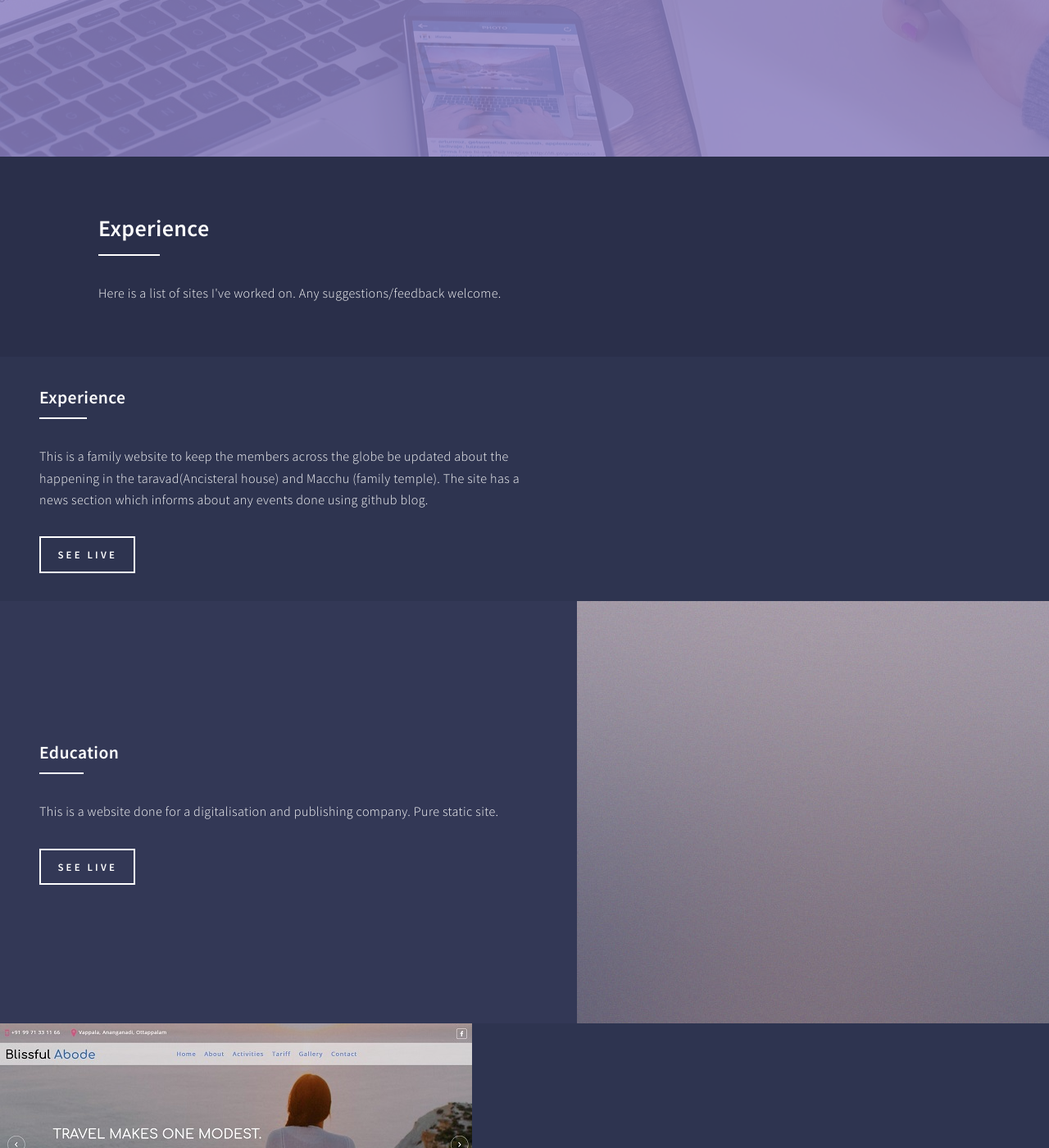
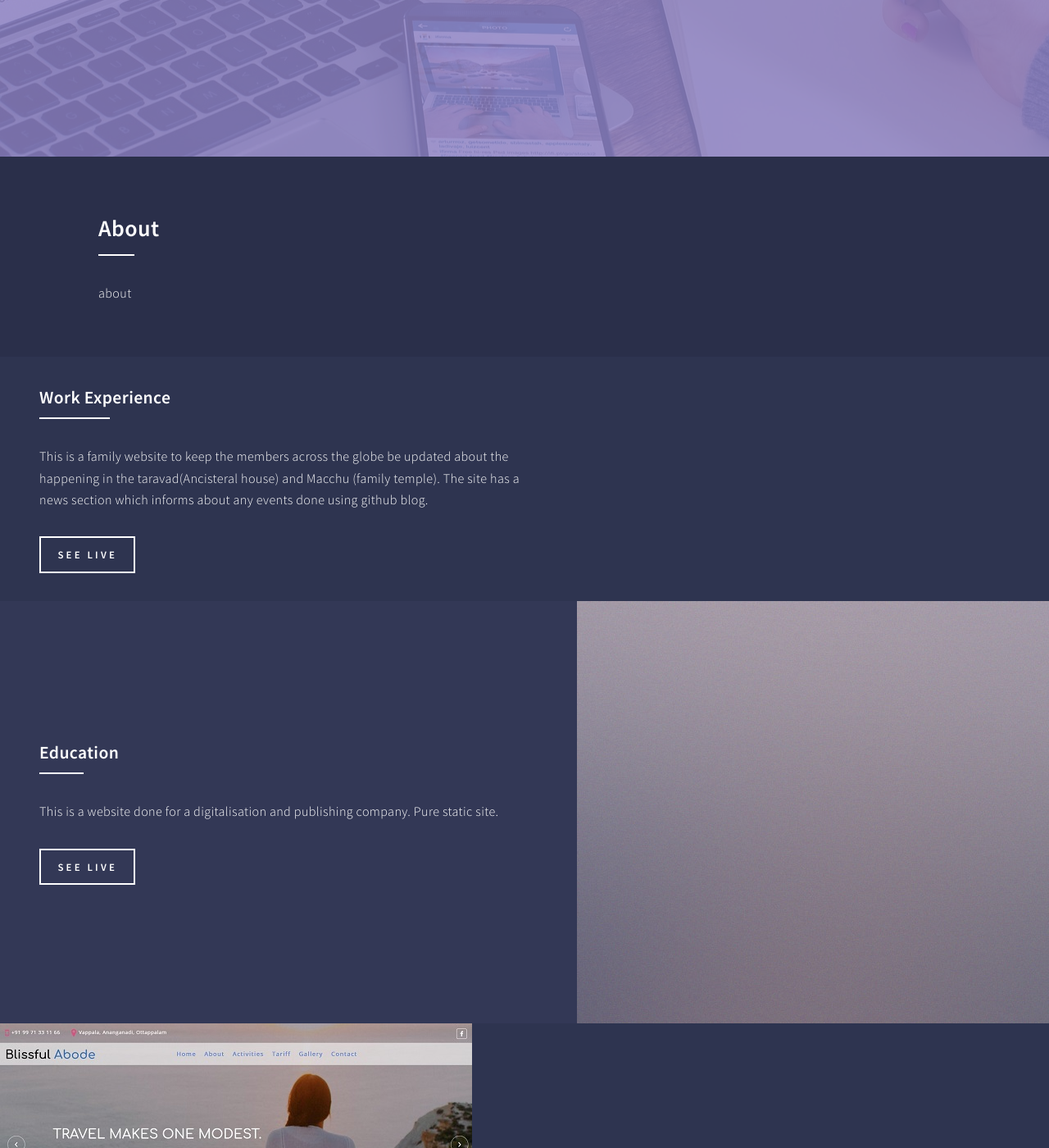
Before and after one commit to dhanyacm/dhanyacm, a Jekyll site: the page built from resume.html, in a window 1280 px wide and 1400 px high, scrolled down 321 px. Shown: the whole window at 82% size. Built offline with Jekyll 4.4.1, drawn with Linux system fonts in a browser that asks for light colours; some of the changed text lies outside the part shown.

Commit message:
Update resume.html

```diff
--- a/resume.html
+++ b/resume.html
@@ -32,11 +32,10 @@ frontpage: false
 							<section id="one">
 								<div class="inner">
 									<header class="major">
-										<h2>Experience</h2>
+										<h2>About</h2>
 									</header>
 									<p>
-
-										Here is a list of sites I've worked on. Any suggestions/feedback welcome.
+									about
 									</p>
 								</div>
 							</section>
@@ -48,7 +47,7 @@ frontpage: false
 									<div class="content">
 										<div class="inner">
 											<header class="major">
-												<h3>Experience</h3>
+												<h3>Work Experience</h3>
 											</header>
 											<p>
 												This is a family website to keep the members across the globe be updated about the happening in the taravad(Ancisteral house) and Macchu (family temple). The site has a news section which informs about any events done using github blog.
```
Also changed, not shown: other parts of resume.html (+4 -4 lines).
